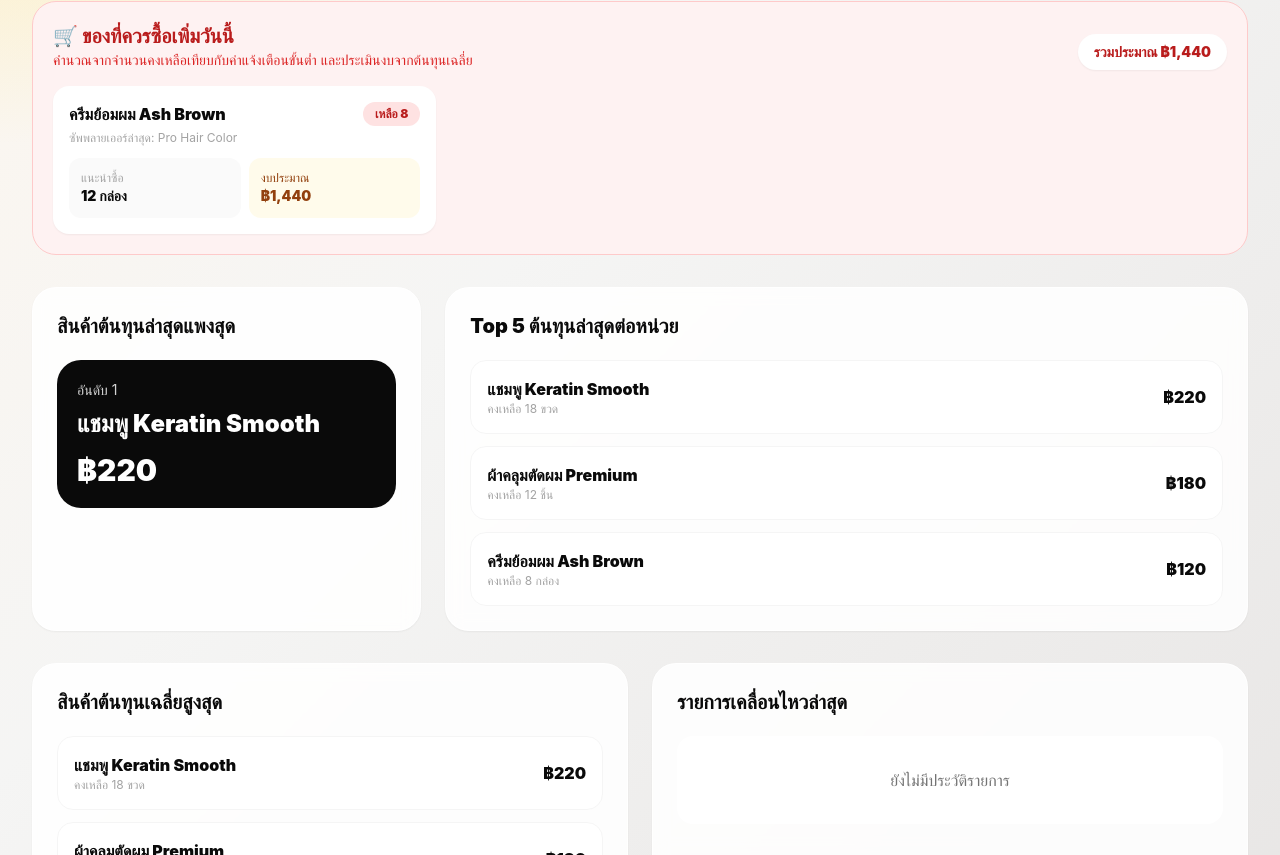
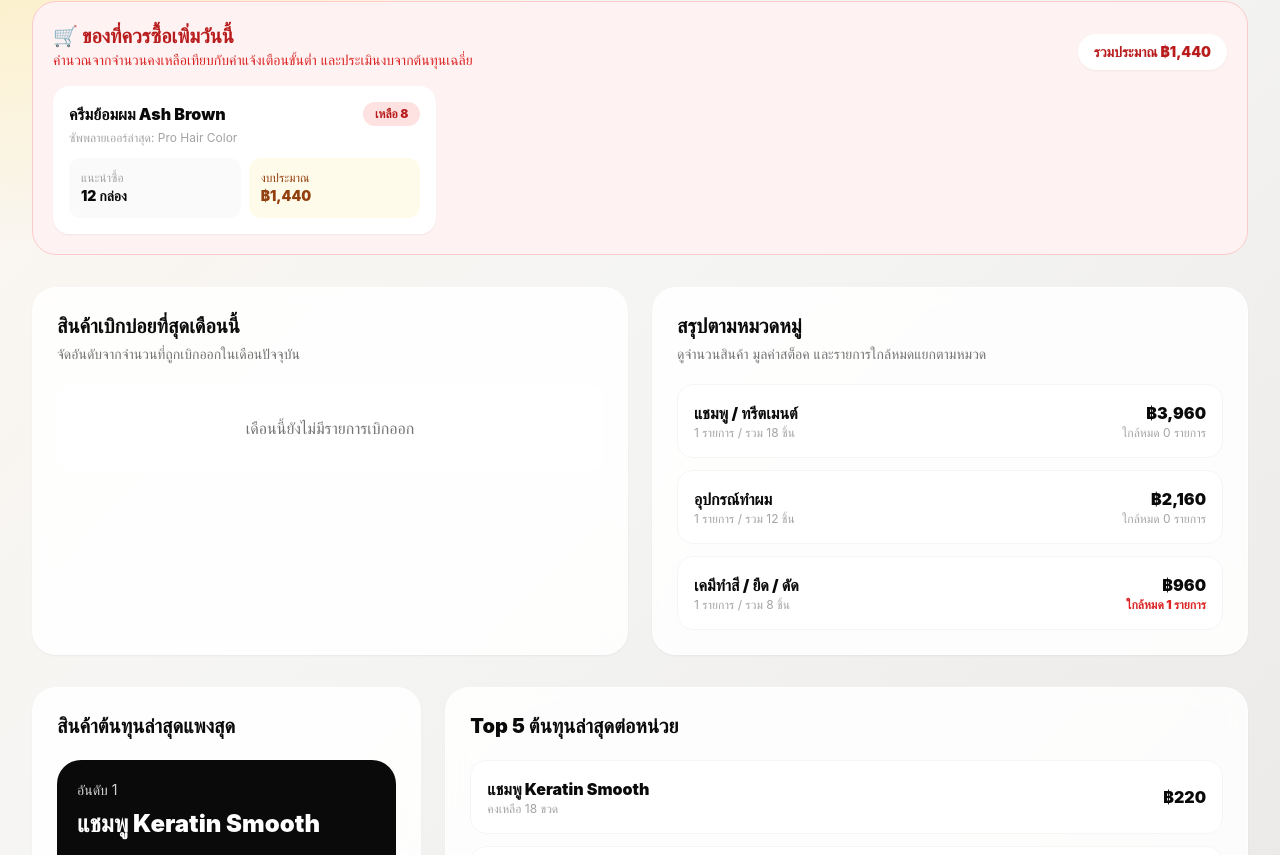
Before and after one commit to 60massmedia-ship-it/beauty-salon-inventory, a React (Vite) app: page / in a window 1280 px wide. Shown: the part 495-1350 px from the top of the page. Built offline with nearby package versions, Linux system fonts and the light colour scheme.

Commit message:
Add Phase 1 dashboard usage and category summaries

```diff
--- a/src/components/Dashboard.jsx
+++ b/src/components/Dashboard.jsx
@@ -44,6 +44,43 @@ export default function Dashboard({ products, transactions, costHistory }) {
   const mostExpensiveLatestProduct = highestLatestCostProducts[0];
   const recentTransactions = transactions.slice(0, 5);
 
+  const topUsedProducts = Object.values(outboundThisMonth.reduce((acc, item) => {
+    const product = products.find((p) => p.id === item.productId);
+    const key = item.productId || item.productName;
+    const unitCost = product ? getEstimatedUnitCost(product, costHistory) : 0;
+    if (!acc[key]) {
+      acc[key] = {
+        productId: key,
+        productName: item.productName,
+        quantity: 0,
+        estimatedCost: 0,
+        unit: product?.unit || '',
+      };
+    }
+    acc[key].quantity += Number(item.quantity || 0);
+    acc[key].estimatedCost += Number(item.quantity || 0) * unitCost;
+    return acc;
+  }, {})).sort((a, b) => b.quantity - a.quantity).slice(0, 5);
+
+  const categorySummary = Object.values(products.reduce((acc, product) => {
+    const key = product.category || 'อื่น ๆ';
+    const unitCost = getEstimatedUnitCost(product, costHistory);
+    if (!acc[key]) {
+      acc[key] = {
+        category: key,
+        productCount: 0,
+        totalStock: 0,
+        estimatedValue: 0,
+        lowStockCount: 0,
+      };
+    }
+    acc[key].productCount += 1;
+    acc[key].totalStock += Number(product.stock || 0);
+    acc[key].estimatedValue += Number(product.stock || 0) * unitCost;
+    if (Number(product.stock || 0) <= Number(product.minStock || 0)) acc[key].lowStockCount += 1;
+    return acc;
+  }, {})).sort((a, b) => b.estimatedValue - a.estimatedValue);
+
   return (
     <div className="space-y-8">
       <section className="grid gap-4 sm:grid-cols-2 xl:grid-cols-4">
@@ -88,6 +125,48 @@ export default function Dashboard({ products, transactions, costHistory }) {
           <p className="mt-1 text-sm">สต็อคทุกตัวสูงกว่าระดับแจ้งเตือนขั้นต่ำ</p>
         </section>
       )}
+
+      <section className="grid gap-6 xl:grid-cols-2">
+        <Card className="p-5 md:p-6">
+          <h2 className="text-xl font-black text-neutral-950">สินค้าเบิกบ่อยที่สุดเดือนนี้</h2>
+          <p className="mt-1 text-sm text-neutral-500">จัดอันดับจากจำนวนที่ถูกเบิกออกในเดือนปัจจุบัน</p>
+          <div className="mt-5 space-y-3">
+            {topUsedProducts.length > 0 ? topUsedProducts.map((item, index) => (
+              <div key={item.productId} className="flex items-center justify-between rounded-2xl border border-neutral-100 bg-white p-4">
+                <div>
+                  <p className="font-black text-neutral-950">#{index + 1} {item.productName}</p>
+                  <p className="text-xs text-neutral-400">มูลค่าใช้ไปประมาณ {formatMoney(item.estimatedCost)}</p>
+                </div>
+                <div className="text-right">
+                  <p className="font-black text-neutral-950">{formatNumber(item.quantity)} {item.unit}</p>
+                  <p className="text-xs text-neutral-400">ถูกเบิก</p>
+                </div>
+              </div>
+            )) : <div className="rounded-2xl bg-white p-8 text-center text-neutral-500">เดือนนี้ยังไม่มีรายการเบิกออก</div>}
+          </div>
+        </Card>
+
+        <Card className="p-5 md:p-6">
+          <h2 className="text-xl font-black text-neutral-950">สรุปตามหมวดหมู่</h2>
+          <p className="mt-1 text-sm text-neutral-500">ดูจำนวนสินค้า มูลค่าสต็อค และรายการใกล้หมดแยกตามหมวด</p>
+          <div className="mt-5 space-y-3">
+            {categorySummary.map((item) => (
+              <div key={item.category} className="rounded-2xl border border-neutral-100 bg-white p-4">
+                <div className="flex items-start justify-between gap-3">
+                  <div>
+                    <p className="font-black text-neutral-950">{item.category}</p>
+                    <p className="text-xs text-neutral-400">{item.productCount} รายการ / รวม {formatNumber(item.totalStock)} ชิ้น</p>
+                  </div>
+                  <div className="text-right">
+                    <p className="font-black text-neutral-950">{formatMoney(item.estimatedValue)}</p>
+                    <p className={item.lowStockCount > 0 ? 'text-xs font-black text-red-600' : 'text-xs text-neutral-400'}>ใกล้หมด {item.lowStockCount} รายการ</p>
+                  </div>
+                </div>
+              </div>
+            ))}
+          </div>
+        </Card>
+      </section>
 
       <section className="grid gap-6 xl:grid-cols-3">
         <Card className="p-5 md:p-6 xl:col-span-1">
```
